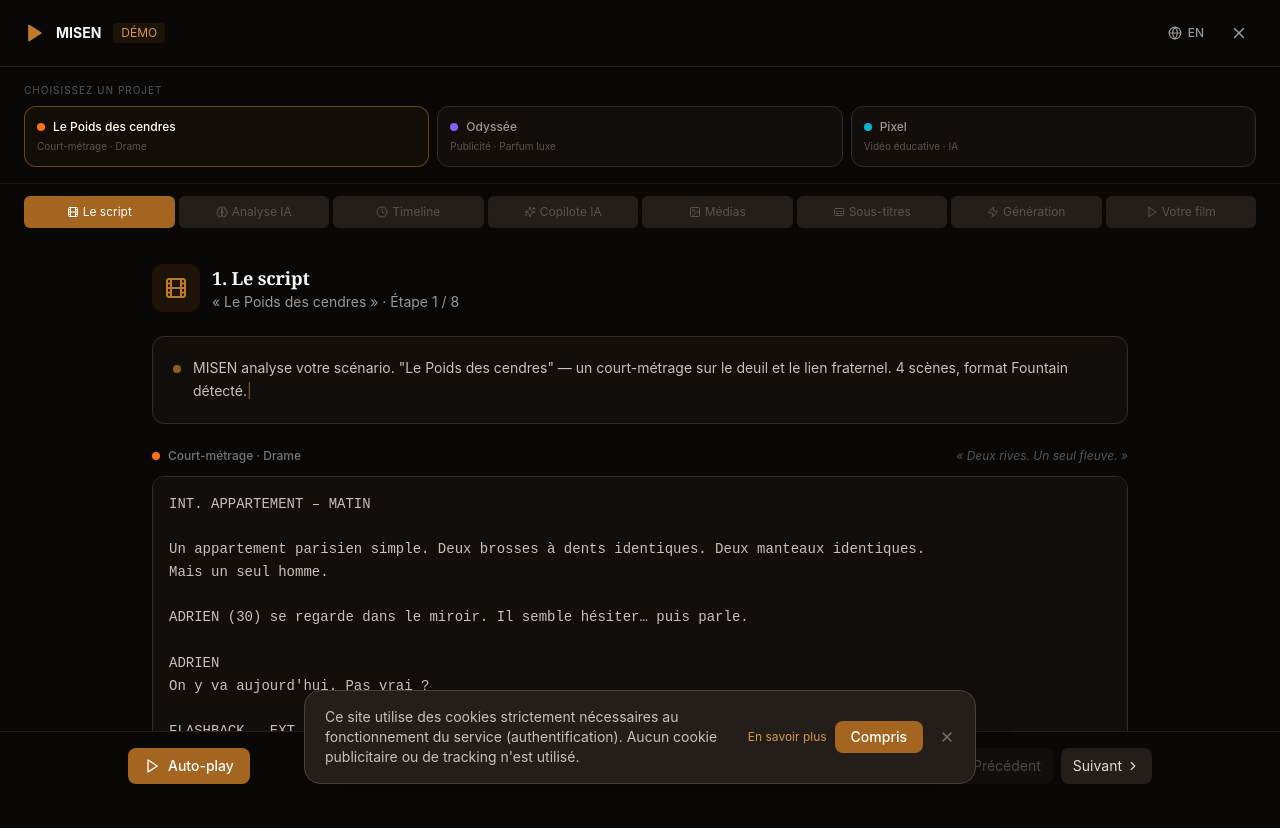
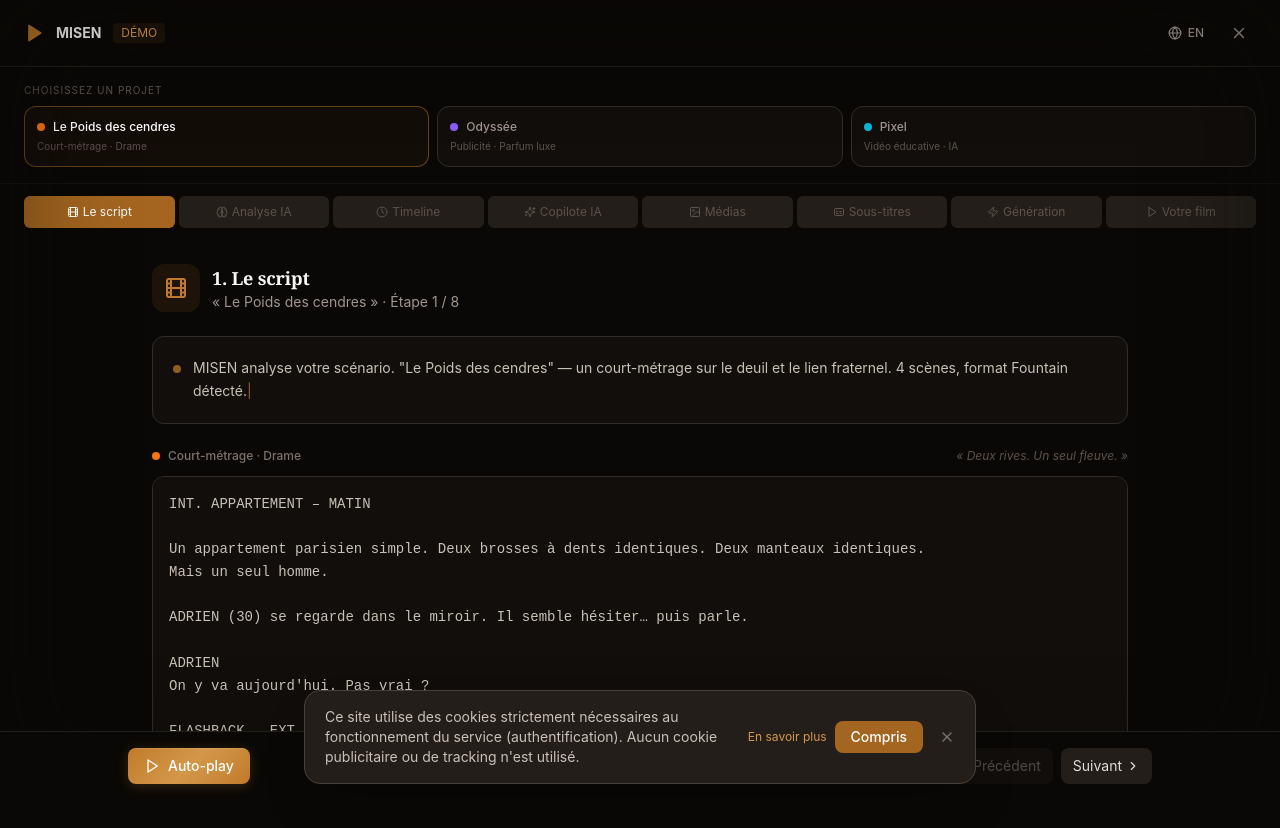
Before and after one commit to SteveMrld/misen, a Next.js app: page /demo in a window 1280 px wide. Shown: the top 828 px of the page. Built offline with nearby package versions, Linux system fonts and the light colour scheme.

Commit message:
V11.9: Global cinematic consistency — demo, contact, remaining pages
- Demo page: vignette overlay + btn-primary buttons
- Contact page: btn-primary system
- All public-facing pages now use consistent copper identity

```diff
--- a/app/(public)/demo/page.tsx
+++ b/app/(public)/demo/page.tsx
@@ -55,7 +55,7 @@ export default function DemoPage() {
   const Icon = TAB_ICONS[step.step] || Film
 
   return (
-    <div className="min-h-screen bg-dark-950">
+    <div className="min-h-screen bg-dark-950 relative"><div className="fixed inset-0 vignette pointer-events-none z-0" />
       {/* Header */}
       <div className="flex items-center justify-between px-6 py-4 border-b border-dark-800">
         <div className="flex items-center gap-3">
@@ -142,7 +142,7 @@ export default function DemoPage() {
       <div className="fixed bottom-0 inset-x-0 bg-dark-950 border-t border-dark-800 px-6 py-4">
         <div className="max-w-5xl mx-auto flex items-center justify-between">
           <button onClick={() => setAutoPlay(!autoPlay)}
-            className="flex items-center gap-2 px-4 py-2 bg-orange-600 hover:bg-orange-500 text-white text-sm font-medium rounded-lg transition-colors">
+            className="flex items-center gap-2 px-4 py-2 btn-primary text-sm font-medium rounded-lg transition-colors">
             {autoPlay ? <><Pause size={16} /> Pause</> : <><Play size={16} /> Auto-play</>}
           </button>
           <div className="flex items-center gap-2">
@@ -157,7 +157,7 @@ export default function DemoPage() {
               </button>
             ) : (
               <Link href="/register"
-                className="px-4 py-2 bg-orange-600 hover:bg-orange-500 text-white text-sm font-medium rounded-lg transition-colors flex items-center gap-1">
+                className="px-4 py-2 btn-primary text-sm font-medium rounded-lg transition-colors flex items-center gap-1">
                 {t.demo.ctaButton} <ArrowRight size={14} />
               </Link>
             )}
@@ -538,7 +538,7 @@ function DemoResult({ scenario }: { scenario: DemoScenario }) {
             <p className="text-white/80 text-xl font-display tracking-[0.2em]">FIN</p>
             <p className="text-white/30 text-xs mt-2 tracking-wide">{scenario.title} — Un film MISEN</p>
             <button onClick={(e) => { e.stopPropagation(); setElapsed(0); setCurrentPlan(0); setNextPlan(-1); setFadePhase('stable'); lastTimeRef.current = 0; setPlaying(true) }}
-              className="mt-5 px-5 py-2 bg-orange-600 hover:bg-orange-500 text-white text-xs font-medium rounded-lg flex items-center gap-1.5 transition-colors">
+              className="mt-5 px-5 py-2 btn-primary text-xs font-medium rounded-lg flex items-center gap-1.5 transition-colors">
               <Play size={12} fill="white" /> Rejouer
             </button>
           </div>
@@ -581,7 +581,7 @@ function DemoResult({ scenario }: { scenario: DemoScenario }) {
               className={`w-2 h-2 rounded-full transition-all duration-300 ${i === currentPlan ? 'bg-orange-500 scale-125' : i < currentPlan ? 'bg-orange-500/40' : 'bg-white/10'}`} />
           ))}
         </div>
-        <button className="px-2.5 py-1 bg-orange-600 hover:bg-orange-500 text-white text-[10px] font-medium rounded transition-colors flex items-center gap-1">
+        <button className="px-2.5 py-1 btn-primary text-[10px] font-medium rounded transition-colors flex items-center gap-1">
           <ArrowRight size={10} /> Export 4K
         </button>
       </div>
```
